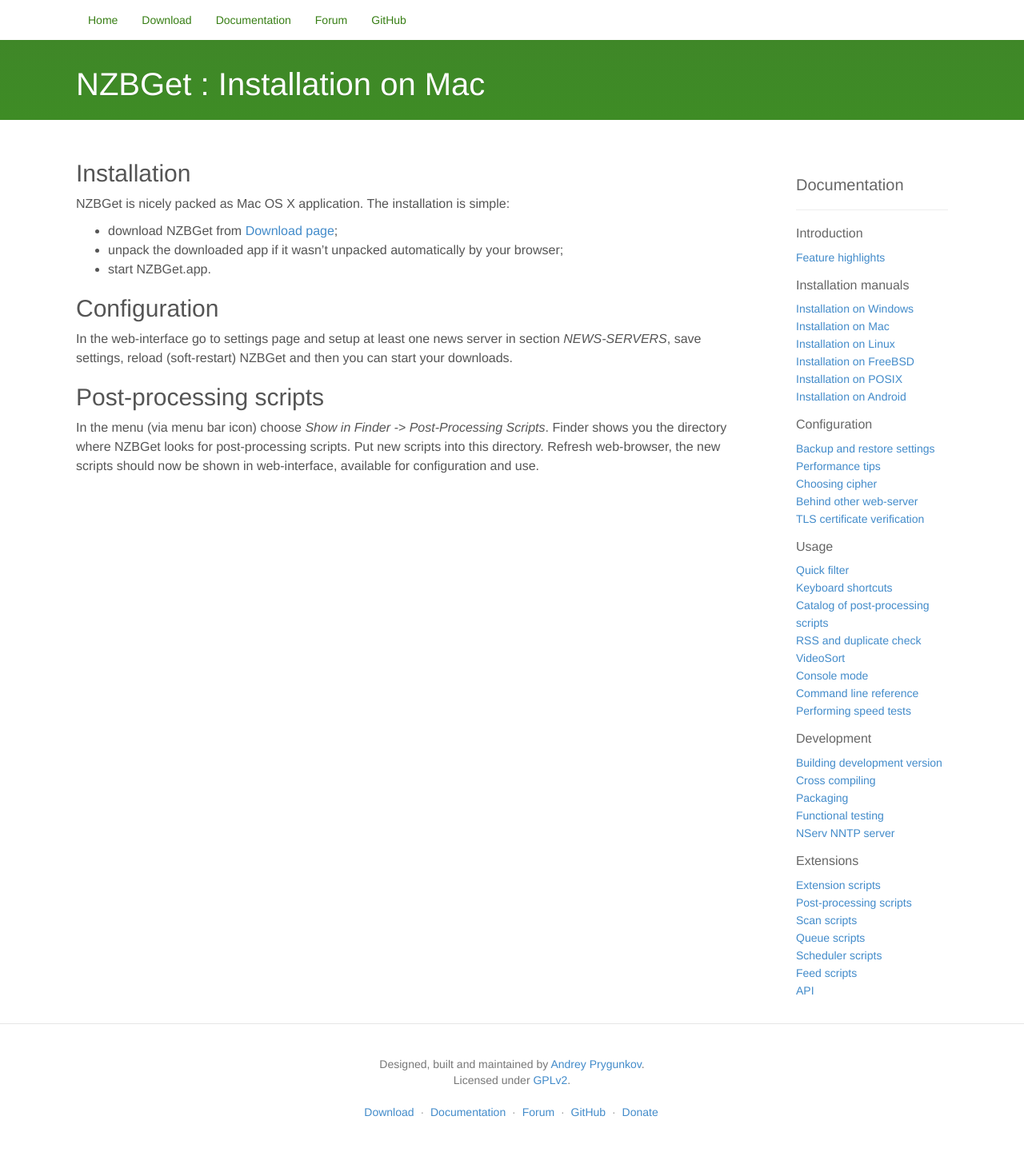
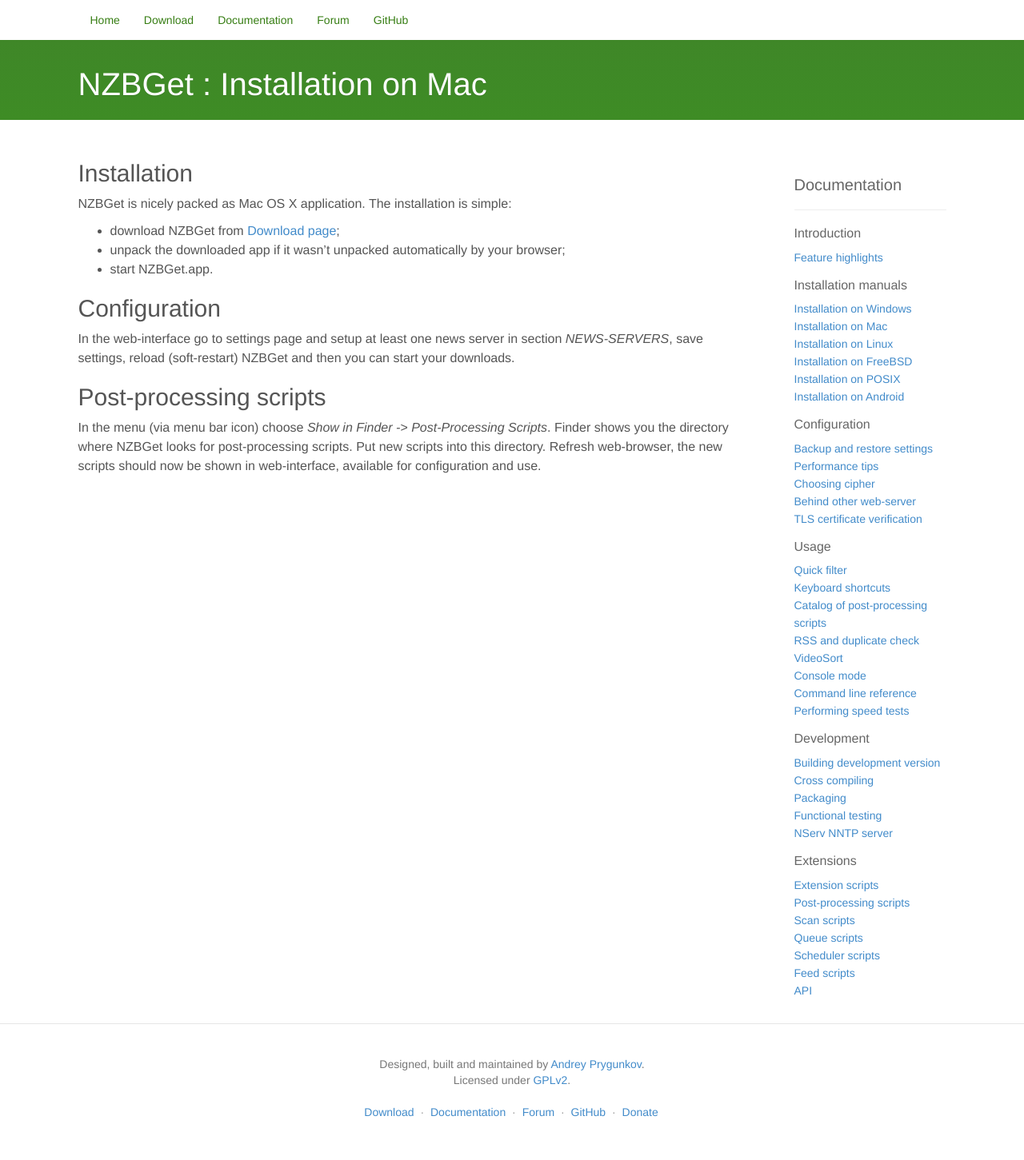
Before and after one commit to nzbget/nzbget.github.io, a Jekyll site: the page built from _wiki/Installation_on_Mac.md, in a window 1280 px wide. Shown: the whole page at 80% size. Built offline with Jekyll 4.4.1, drawn with Linux system fonts in a browser that asks for light colours; nearby versions of some CDN libraries; the repository's description, which GitHub fills in, is left out.

Commit message:
corrected container widths

```diff
--- a/css/docs.css
+++ b/css/docs.css
@@ -606,27 +606,30 @@
   line-height: 22px;
 }
 
-@media (min-width:960px) {
+@media (min-width: 768px) {
+	.bs-container {
+		width: 730px;
+	}
+}
+
+@media (min-width: 960px) {
+  .container {
+    width: 925px;
+  }
   .docs-content {
     margin-right: 230px;
   }
 }
 
-@media (max-width:959px) {
+@media (max-width: 959px) {
   .docs-sidebar {
     display: none;
   }
 }
 
-@media (min-width: 960px) {
-  .container {
-    width: 945px;
-  }
-}
-
 @media (min-width: 1150px) {
   .container {
-    width: 1120px;
+    width: 1115px;
   }
   .docs-content {
     margin-right: 260px;
```
